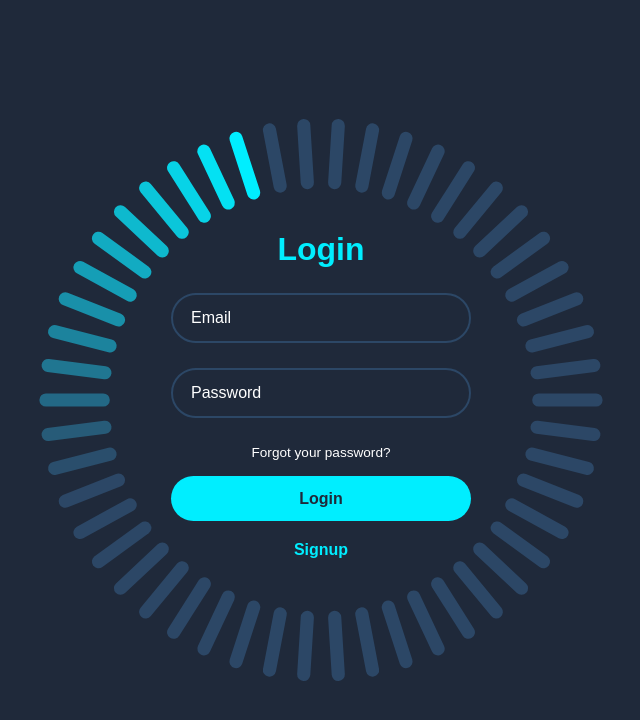
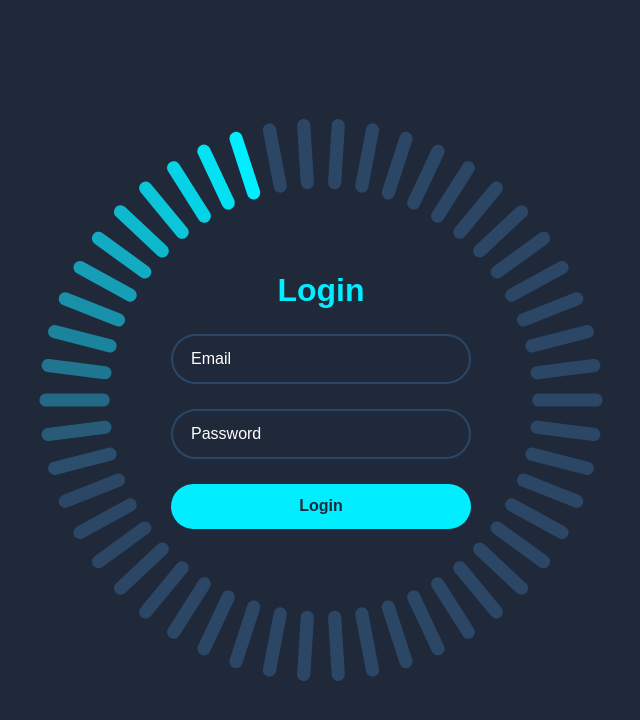
Before and after one commit to zizoelshimy/FLASK-WEB-APP-with-docker, a Flask app: page /login in a window 1280 px wide. Shown: the top 720 px of the page, without its empty margins (319-959 px from the left). Run offline with Flask 3, Linux system fonts and the light colour scheme.

Commit message:
Add files via upload

```diff
--- a/FLASK-WEB-APP-with-docker-main/FLASK-WEB-APP-with-docker-main/website/templates/login.html
+++ b/FLASK-WEB-APP-with-docker-main/FLASK-WEB-APP-with-docker-main/website/templates/login.html
@@ -22,9 +22,7 @@
           <input type="password" id="password" name="password" required>
           <label>Password</label>
         </div>
-        <div class="forgot-pass">
-          <a href="#">Forgot your password?</a>
-        </div>
+
         <button type="submit" class="btn">Login</button>
           <!-- Flash messages -->
           {% with messages = get_flashed_messages() %}
@@ -37,9 +35,7 @@
           {% endif %}
           {% endwith %}
           <!-- End Flash messages -->
-        <div class="signup-link">
-          <a href="#">Signup</a>
-        </div>
+
       </form>
     </div>
     <span style="--i:0;"></span>
```
